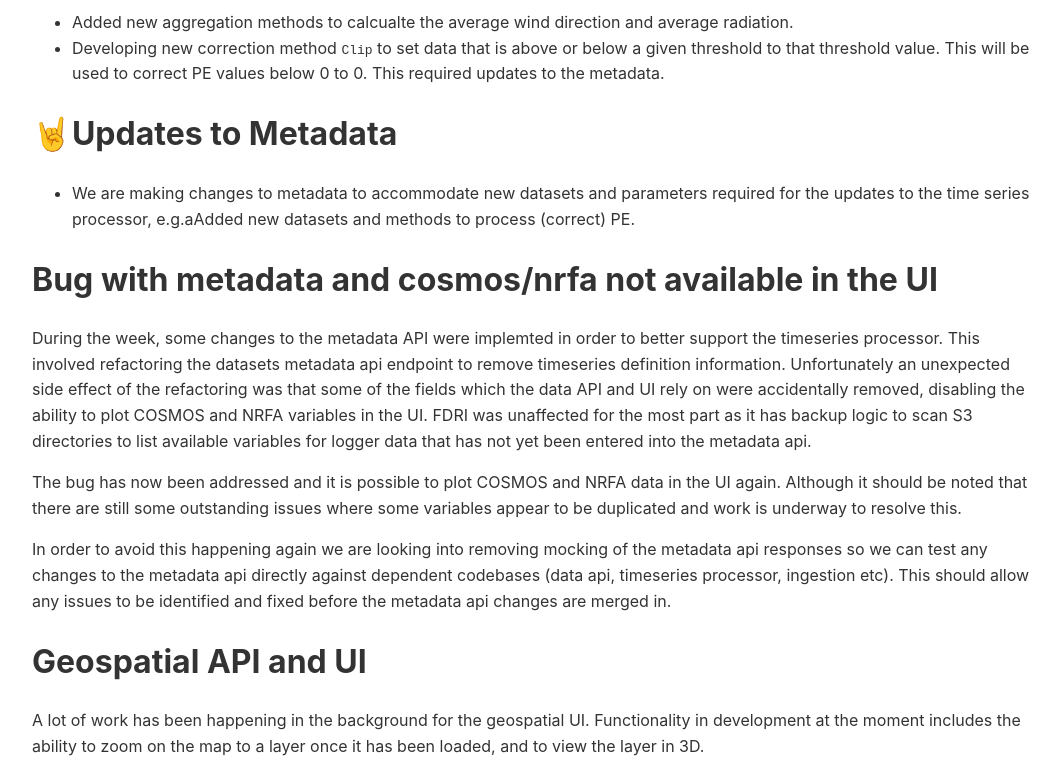
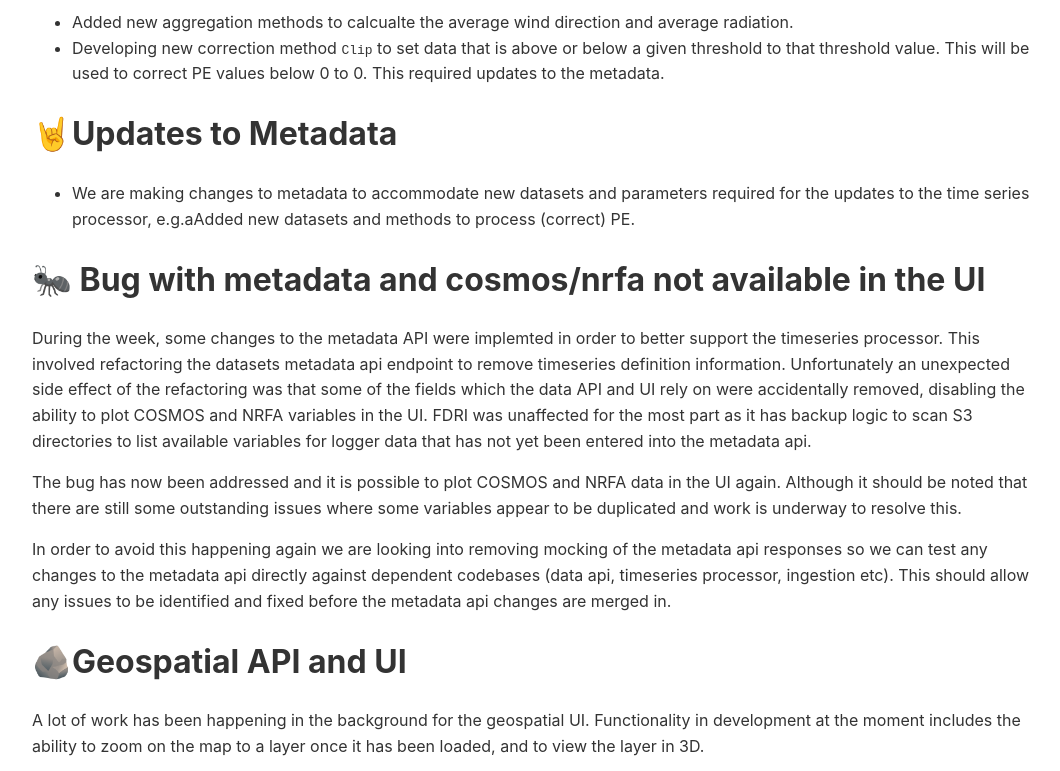
Before and after one commit to NERC-CEH/fdri_words, a Jekyll site: the page built from weeknotes/2026/06.md, in a window 1280 px wide and 900 px high, scrolled down 3527 px, cut to the strip 0-771 px from the top of the window. Shown: the whole strip, without its empty margins (108-1168 px from the left). Built offline with Jekyll 4.4.1, drawn with Linux system fonts in a browser that asks for light colours; our own code applies the rules of GitHub Pages for plain Markdown files.

Commit message:
Update 06.md

```diff
--- a/weeknotes/2026/06.md
+++ b/weeknotes/2026/06.md
@@ -54,7 +54,7 @@ Implemented new `AngularMean` aggregation method, which calculates the average a
 # 🤘Updates to Metadata
  - We are making changes to metadata to accommodate new datasets and parameters required for the updates to the time series processor, e.g.aAdded new datasets and methods to process (correct) PE.
 
-# Bug with metadata and cosmos/nrfa not available in the UI
+# 🐜 Bug with metadata and cosmos/nrfa not available in the UI
 
 During the week, some changes to the metadata API were implemted in order to better support the timeseries processor. This involved refactoring the datasets metadata api endpoint to remove timeseries definition information. Unfortunately an unexpected side effect of the refactoring was that some of the fields which the data API and UI rely on were accidentally removed, disabling the ability to plot COSMOS and NRFA variables in the UI. FDRI was unaffected for the most part as it has backup logic to scan S3 directories to list available variables for logger data that has not yet been entered into the metadata api.
 
@@ -62,7 +62,7 @@ The bug has now been addressed and it is possible to plot COSMOS and NRFA data i
 
 In order to avoid this happening again we are looking into removing mocking of the metadata api responses so we can test any changes to the metadata api directly against dependent codebases (data api, timeseries processor, ingestion etc). This should allow any issues to be identified and fixed before the metadata api changes are merged in.
 
-# Geospatial API and UI
+# 🪨Geospatial API and UI
 
 A lot of work has been happening in the background for the geospatial UI. Functionality in development at the moment includes the ability to zoom on the map to a layer once it has been loaded, and to view the layer in 3D.
 
```
